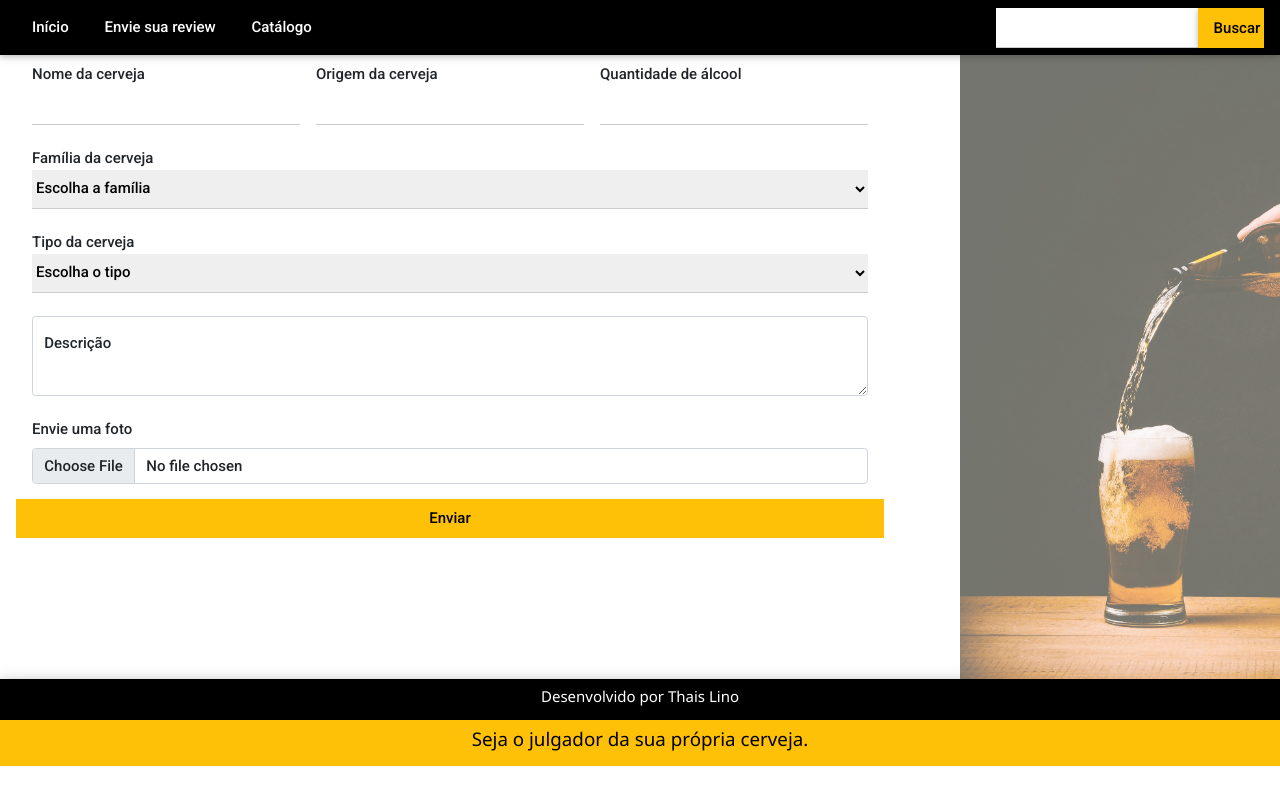
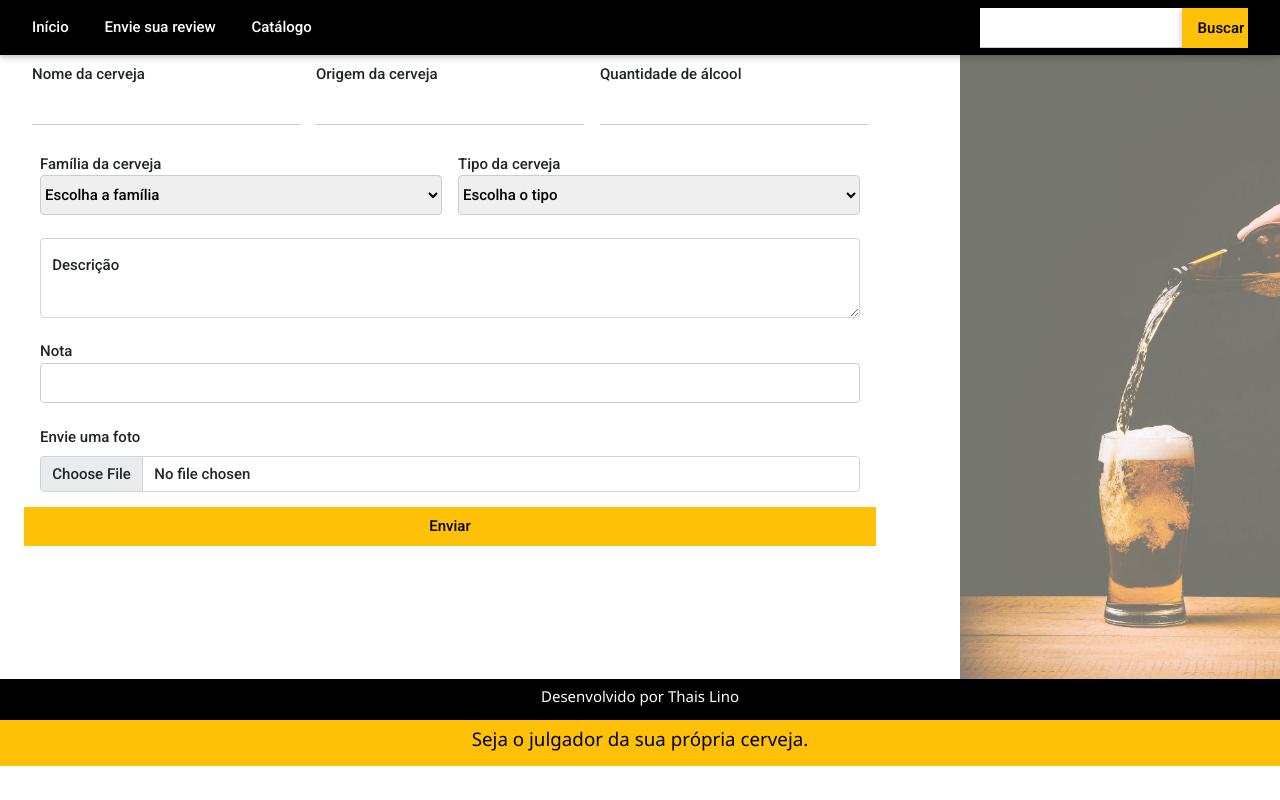
Before and after one commit to thaislin0/Beer-Review-Project, a Django app: page /home/review in a window 1280 px wide. Run offline with Django 3.2, Linux system fonts and the light colour scheme.

```diff
--- a/beer_review/home/models.py
+++ b/beer_review/home/models.py
@@ -9,6 +9,7 @@ class Cervejas(models.Model):
     description = models.CharField(max_length=300)
     Tipo = models.CharField(max_length=150, default="", editable=True)
     image = models.ImageField(blank=True, upload_to='home/images')
+    nota = models.IntegerField(default="5", max_length=5)
 
     def __str__(self):
         return self.title
--- a/beer_review/home/static/style.css
+++ b/beer_review/home/static/style.css
@@ -11,6 +11,7 @@
     grid-template-columns: auto;
     grid-template-rows: auto 78vh 50px;
 }
+
 
 .cabecalho {
     grid-area: cabecalho;
--- a/beer_review/home/template/base.html
+++ b/beer_review/home/template/base.html
@@ -20,11 +20,11 @@
 
 <body class="app">
     <header class="cabecalho">
-        <div class="w3-card w3-black w3-padding">
+        <div class="w3-card w3-black w3-padding w3-mobile">
             <a href="{% url 'home' %}" class="w3-bar-item w3-button w3-mobile w3-hover-amber">Início</a>
             <a href="{% url 'home:review' %}" class="w3-bar-item w3-button w3-mobile w3-hover-amber">Envie sua review</a>
             <a href="{% url 'home:catalogo' %}" class="w3-bar-item w3-button w3-mobile w3-hover-amber">Catálogo</a>
-            <div class="search">
+            <div class="search w3-container w3-hide-small">
                 <form class="d-flex">
                     <input id="nome" name="nome" class="w3-input" type="search" style="width: 100%; height: auto;">
                     <button class="w3-amber w3-button w3-card" type="submit">Buscar</button>
@@ -35,14 +35,14 @@
 
     {% block content %} {% endblock %}
 
-    <div class="w3-card-4">
+    <div class="footer w3-row">
 
-        <header class="w3-container w3-black w3-center w3-padding">
+        <header class="w3-col w3-black w3-center w3-padding" style="position: relative;">
             <h6>Desenvolvido por Thais Lino</h6>
         </header>
 
 
-        <footer class="w3-container w3-amber w3-center w3-padding">
+        <footer class="w3-col w3-amber w3-center w3-padding" style="position: relative;">
             <h5>Seja o julgador da sua própria cerveja.</h5>
         </footer>
 
--- a/beer_review/home/template/home.html
+++ b/beer_review/home/template/home.html
@@ -2,11 +2,11 @@
 {% load static %}
 {% block content %}
 
-<main class="conteudo">
+<main class="conteudo w3-row">
 
-  <div class="home__banner"></div>
+  <div class="home__banner w3-hide-medium w3-hide-small"></div>
 
-  <div class="home__text w3-block w3-amber w3-text-black" style="width:340px">
+  <div class="home__text w3-block w3-amber w3-text-black w3-image" style="width:340px">
     <h1>Beer Review</h1>
     <p>Um site para que você possa criar avaliações de cervejas. Mostre para todos o nome, origem, família, tipo e
       quantidade de álcool das cervejas que você mais gosta. E, caso queira, você pode enviar uma foto bacana para que
--- a/beer_review/home/template/review.html
+++ b/beer_review/home/template/review.html
@@ -1,64 +1,69 @@
 {% extends 'base.html' %}
 {% load static %}
 {% block content %}
-<main class="conteudo-review">
 
-    <div class="home__banner-review w3-display-container w3-opacity w3-hover-opacity-off">
+<main class="conteudo-review w3-row">
+
+    <div class="home__banner-review w3-image w3-hide-medium w3-hide-small w3-display-container w3-opacity w3-hover-opacity-off"
+         style="width: 100%;">
     </div>
 
     <div class="w3-container-review" style="width: 900px;">
         <form action="*" method="POST" autocomplete="on" enctype="text/json" class="w3-container w3-padding">
             <fieldset>
-                <div class="w3-row-padding">
+                <div class="w3-mobile w3-row-padding">
                     <div class="w3-third">
                         <label for="nome">Nome da cerveja</label>
                         <input id="nome" name="nome" class="w3-input" type="text">
                     </div>
-                    <div class="w3-third">
+                    <div class="w3-mobile w3-third">
                         <label for="origem">Origem da cerveja</label>
                         <input id="origem" name="origem" class="w3-input" type="text">
                     </div>
-                    <div class="w3-third">
+                    <div class="w3-mobile w3-third">
                         <label for="quantidade">Quantidade de álcool</label>
                         <input type="number" id="quantidade" class="w3-input" name="quantidade">
                     </div>
-                </div>
+                    <br><br><br>
                     <br>
-                <div class="w3-container">
+                    <div class="w3-mobile w3-row-padding">
+                        <div class="w3-mobile w3-half">
                             <label for="familia">Família da cerveja</label>
-                    <select id="familia" class="w3-select" name="familia">
+                            <select id="familia" class="w3-select w3-border w3-round" name="familia">
                                 <option value="" disabled selected>Escolha a família</option>
                                 <option value="lager">Lager</option>
                                 <option value="ale">Ale</option>
                                 <option value="espontaneas">Espontâneas</option>
                             </select>
                         </div>
-                <br>
-                <div class="w3-container">
+                        <div class="w3-mobile w3-half">
                             <label>Tipo da cerveja</label>
-                    <select id="tipo" class="w3-select" name="tipo">
+                            <select id="tipo" class="w3-select w3-border w3-round" name="tipo">
                                 <option value="" disabled selected>Escolha o tipo</option>
                                 <option value="pilsen">Pilsen</option>
                                 <option value="bock">Bock</option>
                                 <option value="witbier">Witbier</option>
                             </select>
                         </div>
+                    </div>
                     <br>
-                <div class="form-floating w3-container">
+                    <div class="form-floating w3-container w3-mobile">
                         <textarea class="form-control" placeholder="Descrição" id="floatingTextarea2"
                                   style="height: 80px"></textarea>
                         <label class="w3-margin-left" for="floatingTextarea2">Descrição</label>
                     </div>
                     <br>
-                <div class="mb-3 w3-container">
+                    <div class="w3-container w3-mobile">
+                        <label for="Nota">Nota </label>
+                        <input type="number" id="Nota" class="w3-input w3-border w3-round" name="Nota">
+                    </div>
+                    <br>
+                    <div class="mb-3 w3-container w3-mobile">
                         <label for="formFile" class="form-label">Envie uma foto</label>
                         <input class="form-control" type="file" id="formFile">
                     </div>
-                <button class="w3-button w3-block w3-amber w3-hover-black" type="button"
+                    <button class="w3-mobile w3-button w3-block w3-amber w3-hover-black" type="button"
                             onclick="alert('Review enviada com sucesso')">Enviar</button>
-
-
-
             </fieldset>
         </form>
 
```
Also changed, not shown: beer_review/home/template/cervejas.html (+29 -5 lines), beer_review/db.sqlite3, beer_review/home/migrations/0012_cervejas_nota.py (added), beer_review/home/migrations/0013_auto_20210421_1442.py (added), beer_review/media/home/images/logo_dZVfA5z.png (added). Lines whose indentation alone changed are shown as unchanged.
